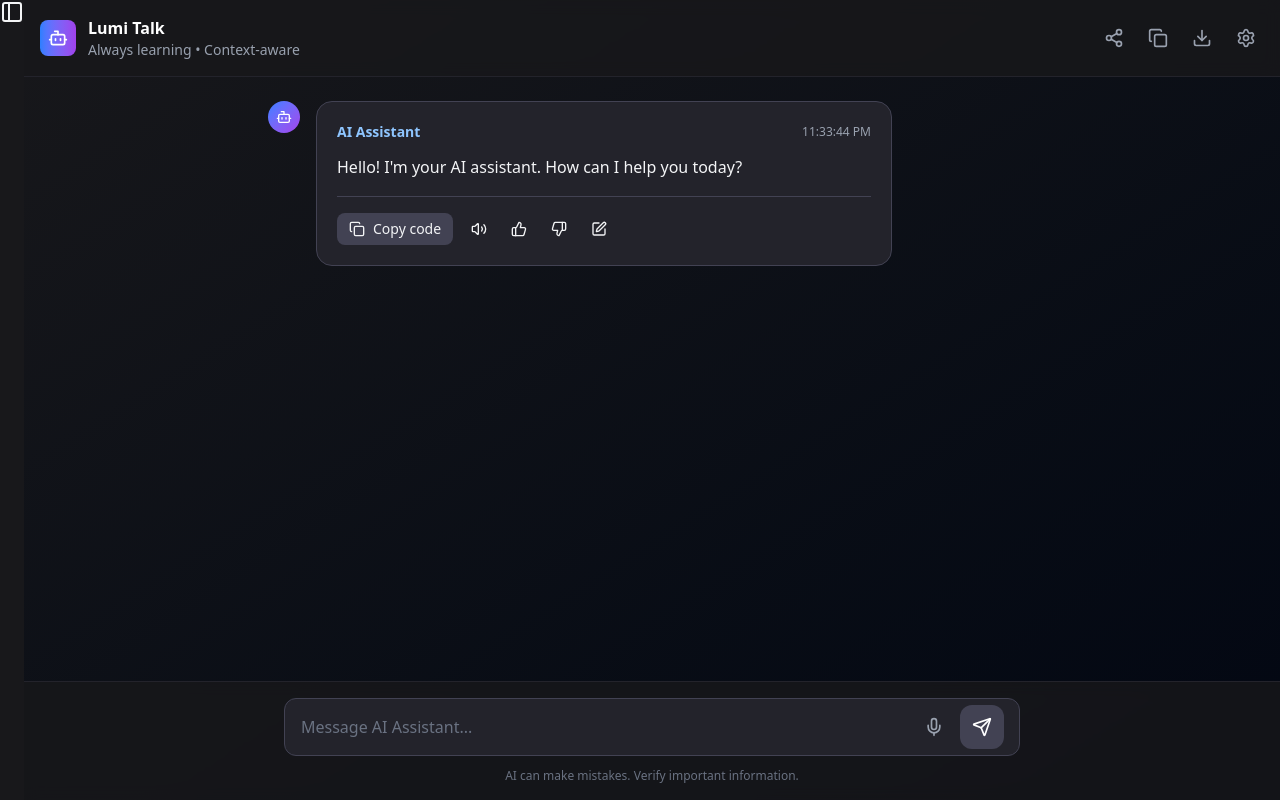
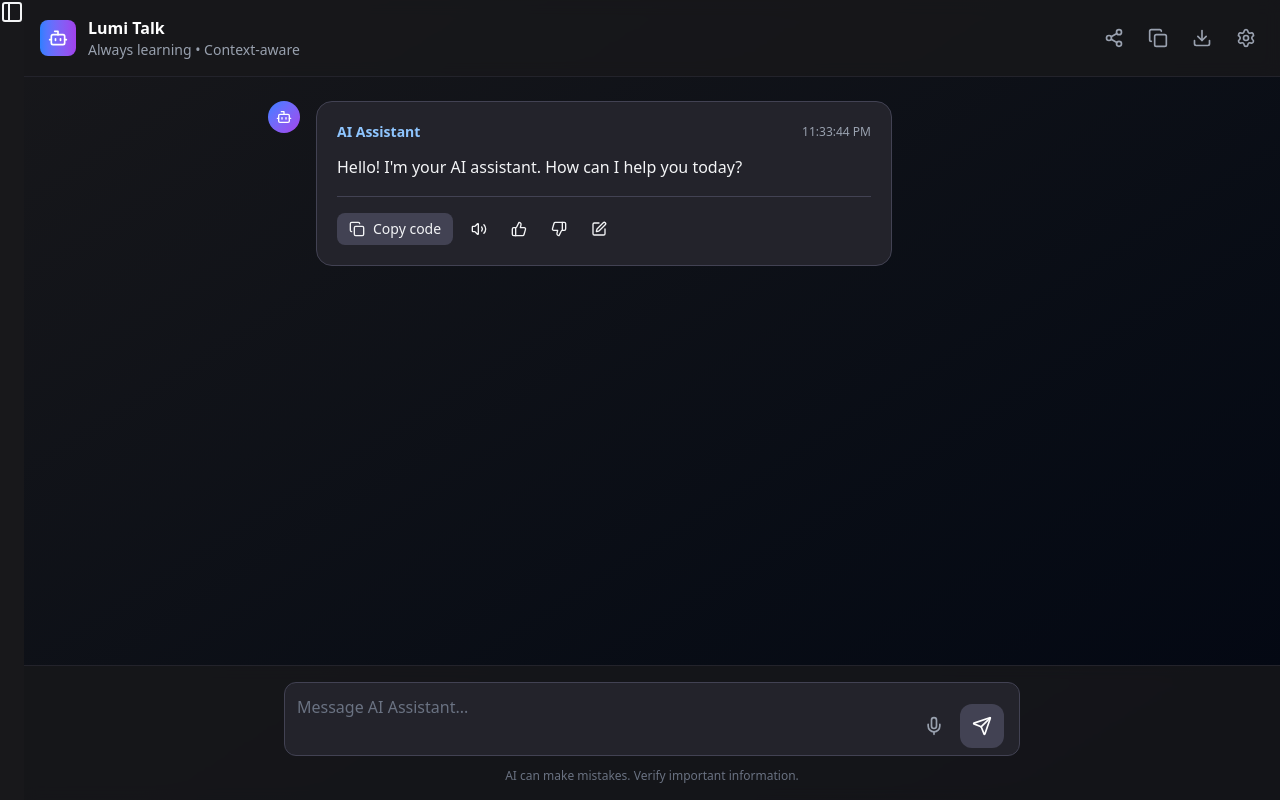
Before and after one commit to gahramanova/LumiTalk_AI_APP, a React (Vite) app: page / in a window 1280 px wide. Built offline with nearby package versions, Linux system fonts and the light colour scheme.

Commit message:
Fixed errors

```diff
--- a/package.json
+++ b/package.json
@@ -16,7 +16,8 @@
     "lucide-react": "^0.556.0",
     "react": "^19.2.0",
     "react-dom": "^19.2.0",
-    "react-markdown": "^10.1.0"
+    "react-markdown": "^10.1.0",
+    "react-textarea-autosize": "^8.5.9"
   },
   "devDependencies": {
     "@eslint/js": "^9.39.1",
--- a/src/components/UI/InputArea.tsx
+++ b/src/components/UI/InputArea.tsx
@@ -1,5 +1,6 @@
 import React, { useState } from 'react';
-import { Send, Mic, } from 'lucide-react';
+import { Send, Mic } from 'lucide-react';
+import TextareaAutosize from 'react-textarea-autosize';
 
 interface InputProps {
   onSend: (msg: string) => void;
@@ -11,7 +12,6 @@ const InputArea: React.FC<InputProps> = ({ onSend }) => {
 
   const handleSubmit = (e: React.FormEvent) => {
     e.preventDefault();
-
     if (message.trim()) {
       onSend(message);
       setMessage('');
@@ -26,77 +26,41 @@ const InputArea: React.FC<InputProps> = ({ onSend }) => {
   };
 
   return (
-    <form onSubmit={handleSubmit} className="flex justify-evenly items-center relative">
-      {/* Action Buttons */}
-      {/* <div className="absolute left-4 top-1/2 transform -translate-y-1/2 flex items-center space-x-2">
-        <button type="button" className="p-2 hover:bg-gray-800 rounded-lg transition-colors">
-          <Paperclip className="w-5 h-5 text-gray-400 hover:text-blue-400" />
-        </button>
-        <button type="button" className="p-2 hover:bg-gray-800 rounded-lg transition-colors">
-          <Image className="w-5 h-5 text-gray-400 hover:text-blue-400" />
-        </button>
-      </div> */}
-
+    <form onSubmit={handleSubmit} className="relative w-full flex items-end">
       {/* Text Area */}
-      <input
+      <TextareaAutosize
         value={message}
         onChange={(e) => setMessage(e.target.value)}
         onKeyDown={handleKeyDown}
         placeholder="Message AI Assistant..."
-        className="w-full p-4 bg-gray-800 border border-gray-700 rounded-xl
-                   focus:outline-none focus:ring-2 focus:ring-blue-500 focus:border-transparent
-                   resize-none placeholder-gray-500"
+        className="w-full p-3 bg-gray-800 border border-gray-700 rounded-xl placeholder-gray-500 resize-none scrollbar-custom pr-20" // pr-20 -> buttons üçün padding
+        minRows={2}
+        maxRows={15}
       />
 
       {/* Right-side Buttons */}
-      <div className="absolute right-4 top-1/2 transform -translate-y-1/2 flex items-center space-x-2">
-
-        {/* <button type="button" className="p-2 hover:bg-gray-800 rounded-lg transition-colors">
-          <Smile className="w-5 h-5 text-gray-400 hover:text-yellow-400" />
-        </button> */}
-
+      <div className="absolute right-4 bottom-2 flex items-center space-x-2">
         <button
           type="button"
           onClick={() => setIsRecording(!isRecording)}
-          className={`p-2 rounded-lg transition-colors ${
-            isRecording ? 'bg-red-500 hover:bg-red-600 animate-pulse' : 'hover:bg-gray-800'
-          }`}
+          className={`p-2 rounded-lg transition-colors ${isRecording ? 'bg-red-500 hover:bg-red-600 animate-pulse' : 'hover:bg-gray-800'}`}
         >
           <Mic
-            className={`w-5 h-5 ${
-              isRecording ? 'text-white' : 'text-gray-400 hover:text-red-400'
-            }`}
+            className={`w-5 h-5 ${isRecording ? 'text-white' : 'text-gray-400 hover:text-red-400'}`}
           />
         </button>
 
         <button
           type="submit"
           disabled={!message.trim()}
-          className={`p-3 rounded-xl transition-all ${
-            message.trim()
-              ? 'bg-gradient-to-r from-blue-600 to-purple-600 hover:from-blue-700 hover:to-purple-700 shadow-lg hover:shadow-xl'
-              : 'bg-gray-700 cursor-not-allowed'
-          }`}
+          className={`p-3 rounded-xl transition-all ${message.trim()
+            ? 'bg-gradient-to-r from-blue-600 to-purple-600 hover:from-blue-700 hover:to-purple-700 shadow-lg hover:shadow-xl'
+            : 'bg-gray-700 cursor-not-allowed'
+            }`}
         >
           <Send className="w-5 h-5 text-white" />
         </button>
       </div>
-
-      {/* Quick Actions */}
-      {/* <div className="absolute -top-12 right-0 flex space-x-2">
-        <button className="flex items-center space-x-2 px-3 py-1.5 bg-gray-800 hover:bg-gray-700 rounded-full text-sm transition-colors">
-          <Zap className="w-4 h-4 text-yellow-400" />
-          <span>Improve writing</span>
-        </button>
-        <button className="flex items-center space-x-2 px-3 py-1.5 bg-gray-800 hover:bg-gray-700 rounded-full text-sm transition-colors">
-          <Zap className="w-4 h-4 text-yellow-400" />
-          <span>Make shorter</span>
-        </button>
-        <button className="flex items-center space-x-2 px-3 py-1.5 bg-gray-800 hover:bg-gray-700 rounded-full text-sm transition-colors">
-          <Zap className="w-4 h-4 text-yellow-400" />
-          <span>Translate</span>
-        </button>
-      </div> */}
     </form>
   );
 };
--- a/src/pages/MessageBubble.tsx
+++ b/src/pages/MessageBubble.tsx
@@ -34,8 +34,8 @@ const MessageBubble: React.FC<MessageBubbleProps> = ({ message }) => {
       {/* Avatar */}
       <div className="flex-shrink-0">
         <div className={`w-8 h-8 rounded-full flex items-center justify-center ${isAI
-            ? 'bg-gradient-to-br from-blue-500 to-purple-600'
-            : 'bg-gradient-to-br from-gray-600 to-gray-700'
+          ? 'bg-gradient-to-br from-blue-500 to-purple-600'
+          : 'bg-gradient-to-br from-gray-600 to-gray-700'
           }`}>
           {isAI ? (
             <Bot className="w-4 h-4 text-white" />
@@ -48,8 +48,8 @@ const MessageBubble: React.FC<MessageBubbleProps> = ({ message }) => {
       {/* Message Content */}
       <div className={`flex-1 ${isAI ? '' : 'flex justify-end'}`}>
         <div className={`max-w-[80%] rounded-2xl p-5 ${isAI
-            ? 'bg-gray-800 border border-gray-700'
-            : 'bg-gradient-to-r from-blue-600/20 to-purple-600/20 border border-blue-500/20'
+          ? 'bg-gray-800 border border-gray-700'
+          : 'bg-gradient-to-r from-blue-600/20 to-purple-600/20 border border-blue-500/20'
           }`}>
           {/* Header */}
           <div className="flex items-center justify-between mb-3">
@@ -84,7 +84,8 @@ const MessageBubble: React.FC<MessageBubbleProps> = ({ message }) => {
 
             {/* Code Block */}
             {message.code && (
-              <div className="mt-4 rounded-lg overflow-hidden border border-gray-700">
+              <div className="mt-4 rounded-lg border border-gray-700 bg-gray-950 overflow-hidden max-w-full">
+                {/* Header */}
                 <div className="flex items-center justify-between px-4 py-2 bg-gray-900 border-b border-gray-700">
                   <div className="flex items-center space-x-2">
                     <div className="w-3 h-3 bg-red-500 rounded-full"></div>
@@ -93,11 +94,18 @@ const MessageBubble: React.FC<MessageBubbleProps> = ({ message }) => {
                   </div>
                   <span className="text-xs text-gray-400">index.jsx</span>
                 </div>
-                <pre className="p-4 bg-gray-950 overflow-x-auto">
-                  <code className="text-sm text-gray-300">{message.code}</code>
-                </pre>
+
+                {/* Code content */}
+                <div className="max-w-full overflow-x-auto">
+                  <pre className="p-4 text-sm text-gray-300 whitespace-pre rounded-b-lg">
+                    <code>
+                      {message.code}
+                    </code>
+                  </pre>
+                </div>
               </div>
             )}
+
           </div>
 
           {/* Actions */}
```
Also changed, not shown: 1 other file (tests, documents, lock files or other folders).
